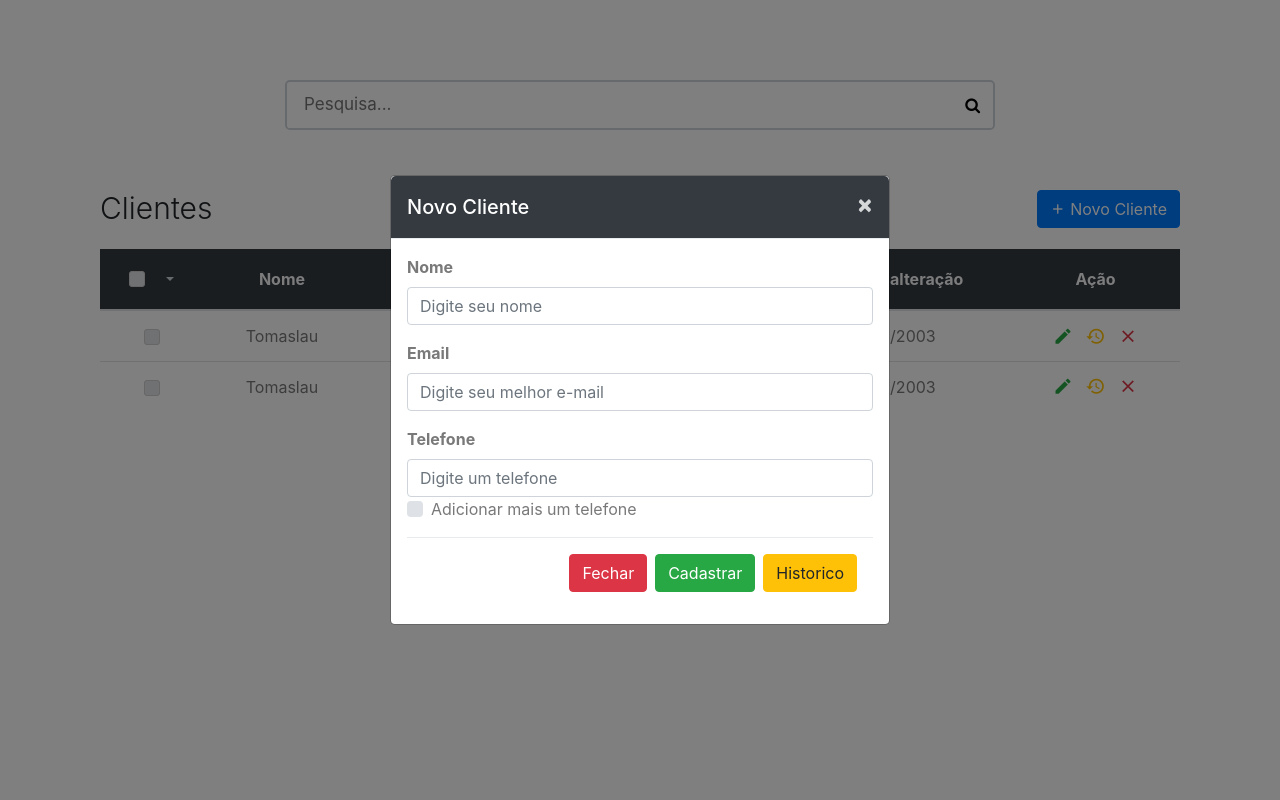
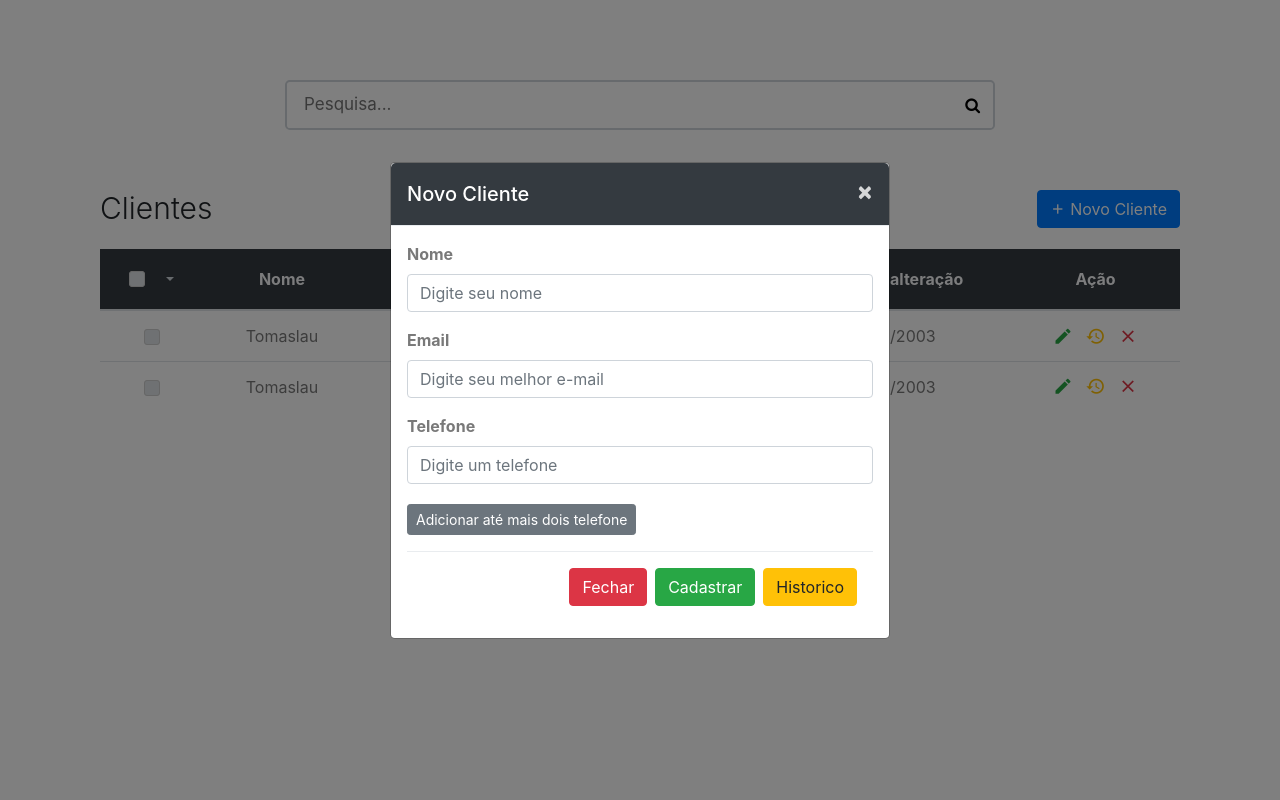
Before and after one commit to renatorsdeoliveira/sistema-de-cadastro, a PHP site: page /sistema-de-cadastro/views/listagem.php in a window 1280 px wide, after a click on "Novo Cliente". Run offline with PHP 8.4, Linux system fonts and the light colour scheme.

Commit message:
Adicionado a função para gerar mais de um campo para telefone

```diff
--- a/assets/css/base.css
+++ b/assets/css/base.css
@@ -202,3 +202,6 @@
 	opacity: 0.8;
 	outline: transparent;
 }
+#btnAdicionaTelefone{
+	margin-top: 20px;
+}
--- a/assets/js/script.js
+++ b/assets/js/script.js
@@ -0,0 +1,40 @@
+	var idContador = 0;
+	var cont = 0;
+	function exclui(idCampo){
+		var campo = $("#"+idCampo.id);
+		campo.hide(200);
+		cont--
+	}
+
+	$(document).ready(function() {
+		$('input.campoTelefone').inputmask({mask: ['(99) 9999-9999', '(99) 99999-9999']});
+
+
+		$("#btnAdicionaTelefone").click(function(e){
+			e.preventDefault();
+			adicionaCampo();
+		})
+
+		function adicionaCampo(){
+
+			idContador++;
+
+			if(cont < 2){
+				cont++;
+
+				var idCampo = "campoExtra"+idContador;
+
+				var html = "";
+
+				html += "<div style='margin-top: 8px;' class='input-group' id='"+idCampo+"'>";
+				html += "<input type='text' name='telefoneCliente[]' class='form-control campoTelefone' placeholder='Digite um Telefone'/>";
+				html += "<span class='input-group-btn'>";
+				html +=	"<button class='btn' onclick='exclui("+idCampo+")' type='button'><span class='fa fa-trash'></span></button>";
+				html += "</span>";
+				html += "</div>";
+
+				$("#novoCampo").append(html);
+			}
+		}
+
+	});
--- a/views/listagem.php
+++ b/views/listagem.php
@@ -140,7 +140,7 @@
                     </button>
                 </div>
                 <div class="modal-body">
-                    <form action="" method="post">
+                    <form action="res.php" method="post">
 
                         <div class="form-group">
                             <label for="nomeCliente"><strong>Nome</strong></label>
@@ -153,16 +153,17 @@
                         </div>
                         <div class="form-group">
                             <label for="exampleInputTelefone1"><strong>Telefone</strong></label>
-                            <input type="text" name="telefoneCliente" class="form-control" id="exampleInputTelefone1" aria-describedby="telefoneHelp" placeholder="Digite um telefone">
+                            <input type="text" name="telefoneCliente[]" class="campoTelefone form-control campoDefault" id="exampleInputTelefone1" aria-describedby="telefoneHelp" placeholder="Digite um telefone">
 
-                            <div class="checkbox custom-control custom-checkbox">
-                                <input type="checkbox" class="custom-control-input" id="novoTelefone">
-                                <label class="custom-control-label" for="novoTelefone">Adicionar mais um telefone</label>
-                            </div>
+                            <div id="novoCampo"></div>
+
+                            <a href="#" class="btn btn-secondary btn-sm " id="btnAdicionaTelefone" >Adicionar até mais dois telefone</a>
+
+
                         </div>
 
                         <div class="modal-footer">
-                            <button type="button" class="btn btn-danger">Fechar</button>
+                            <button type="button" class=" btn btn-danger"  data-dismiss="modal" aria-label="Close" >Fechar</button>
                             <button type="submit" class="btn btn-success">Cadastrar</button>
                             <button type="button" class="btn btn-warning" >Historico</button>
                         </div>
```
Also changed, not shown: views/res.php (added, +16 -0 lines).
